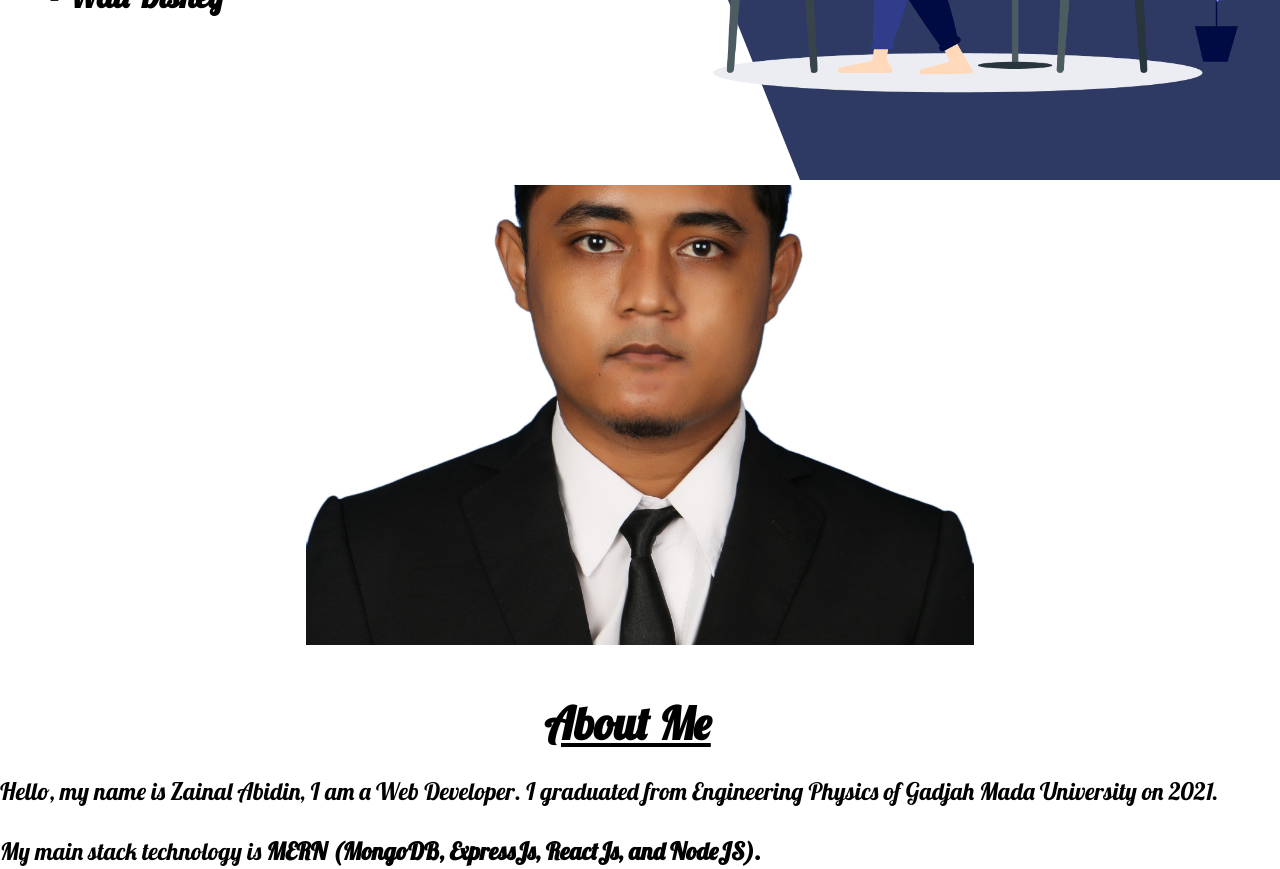
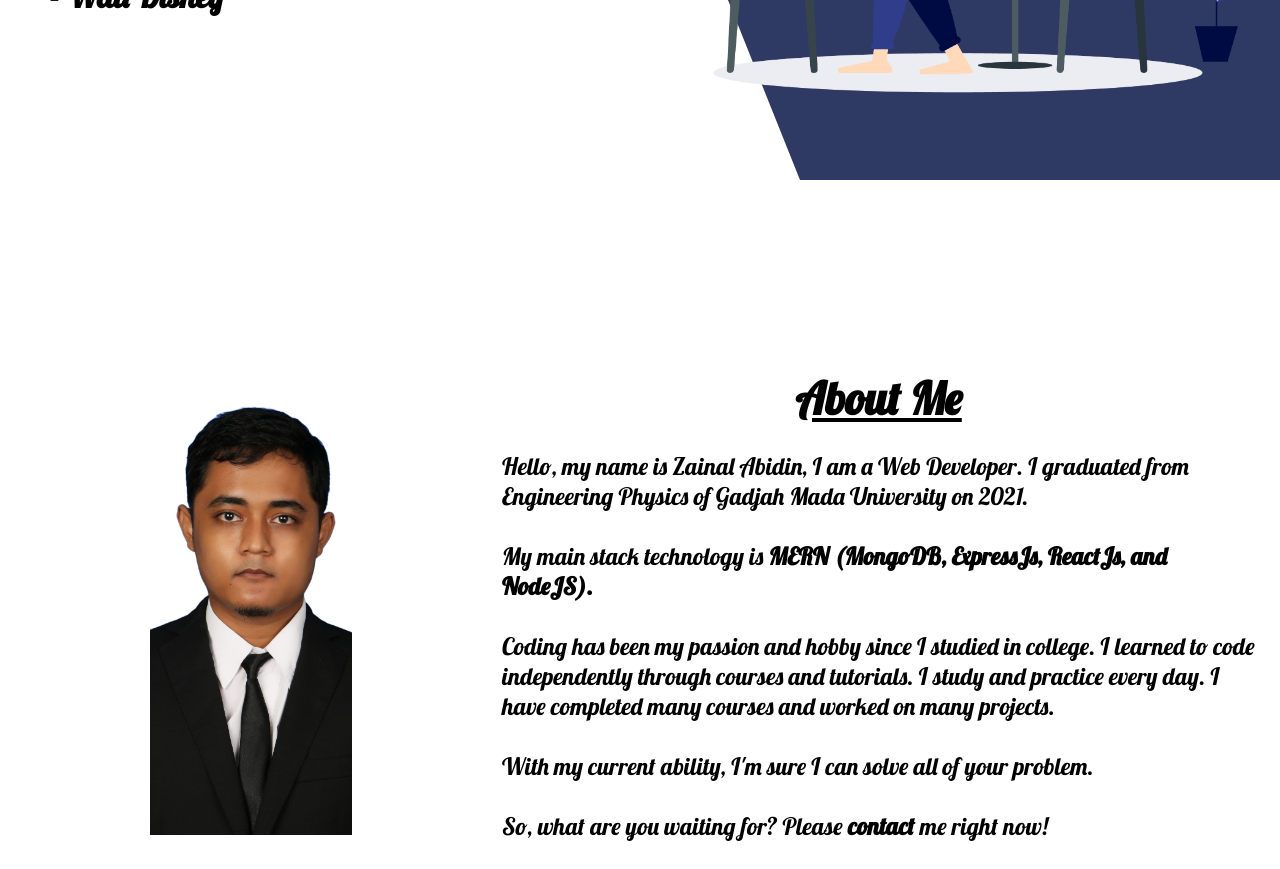
Before and after one commit to zabidin384/zainal-portfolio, a React (Create React App) app: page / in a window 1280 px wide. Shown: the part 620-1489 px from the top of the page. Built offline with nearby package versions, Linux system fonts and the light colour scheme.

Commit message:
Update About.jsx

```diff
--- a/src/components/About.jsx
+++ b/src/components/About.jsx
@@ -4,7 +4,6 @@ import profile from "../img/profile.jpg";
 export default function About() {
 	return (
 		<div className="a" id="about">
-			<div className="a-wrapper">
 			<div className="a-left">
 				<div className="a-card">
 					<img src={profile} alt="" className="a-img" />
@@ -28,7 +27,6 @@ export default function About() {
 					So, what are you waiting for? Please <a href="#contact">contact</a> me right now!
 				</div>
 			</div>
-			</div>
 		</div>
 	);
 }
```
